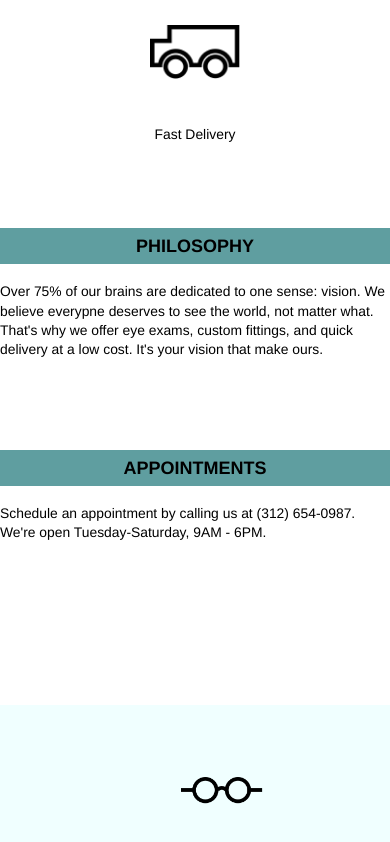
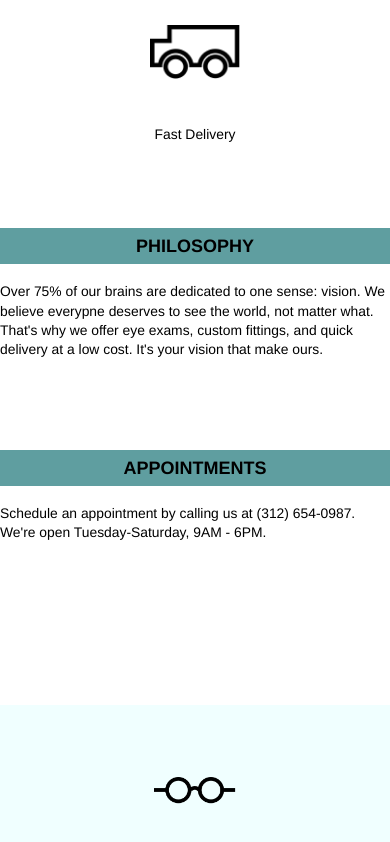
Before and after one commit to audrius59/Tortoiseshell-Optics, a plain HTML site: page index.html in a window 390 px wide. Shown: the part 638-1480 px from the top of the page. Drawn offline with Linux system fonts and the light colour scheme; a web font is replaced by a local one.

Commit message:
Comments added, fixed Footer positioning

```diff
--- a/resources/css/style.css
+++ b/resources/css/style.css
@@ -1,3 +1,4 @@
+/*############# Default styles ################*/
 html {
 	font-size: 18px;
 	font-family: helvetica;
@@ -18,6 +19,7 @@ nav {
 	padding-top: 1rem;
 	overflow: hidden;
 }
+/*################# Menu section ###################*/
 div.menu {
 	display: flex;
 	justify-content: space-between;
@@ -71,6 +73,7 @@ div.inner-heading h1 {
 	float: right;
 	overflow: hidden;
 }
+/*############### Service section #####################*/
 section.services {
 	display: flex;
 	width: 100%;
@@ -106,6 +109,7 @@ div.service h2 {
 	text-align: center;
 	margin-top: auto;
 }
+/*############# Phylosophy and Appointments section ######################*/
 section.container {
 	max-width: 960px;
 	display: flex;
@@ -137,6 +141,7 @@ div.contact h1 {
 div.contact p {
 	line-height: 1.4;
 }
+/*############### Footer styles ###################*/
 footer {
 	display: flex;
 	width: 960px;
@@ -151,6 +156,7 @@ footer h2 {
 	display: block;
 	margin: auto 0;
 }
+/*############# Tablet styles ####################*/
 @media screen and (max-width: 1024px) {
 	nav {
 		padding-top: 0;
@@ -176,6 +182,7 @@ footer h2 {
 		width: 100%;
 	}
 }
+/*################## Mobile style ########################*/
 @media screen and (max-width: 640px) {
 	nav {
 		height: 17rem;
@@ -249,5 +256,6 @@ footer h2 {
 	}
 	footer img {
 		margin: auto;
+		padding: 4rem;
 	}
 }
```
Also changed, not shown: index.html (+3 -0 lines).
